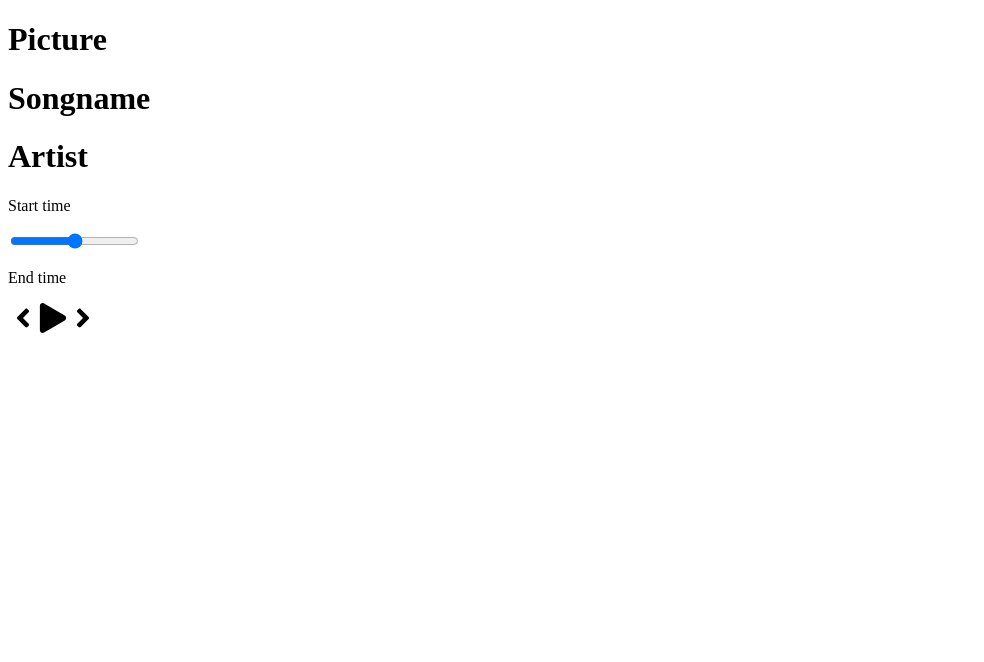
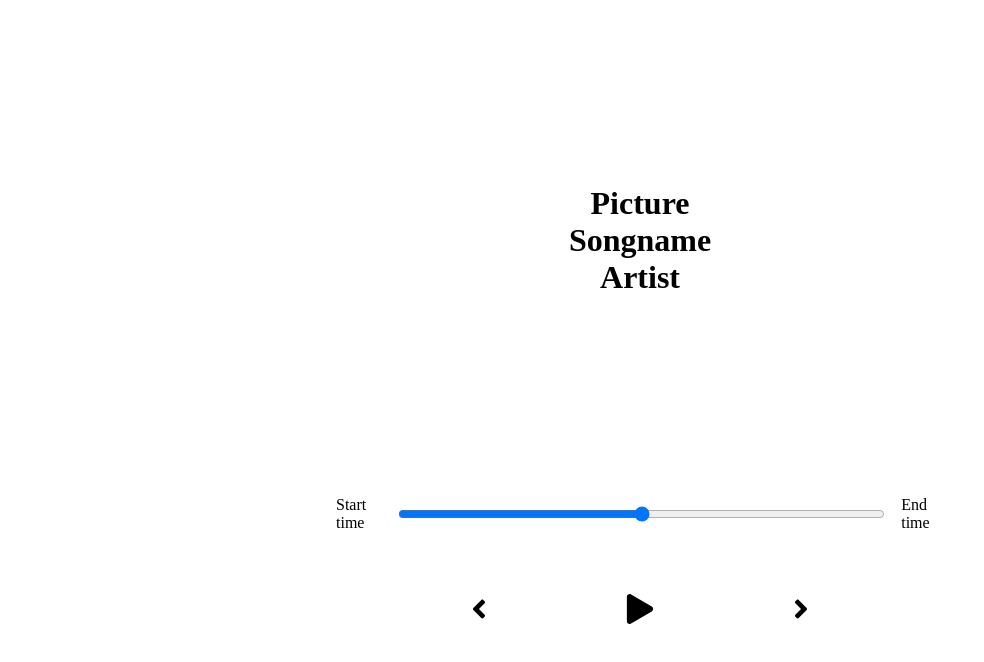
Before and after one commit to Abhinandan-Ghosh/react-player, a React (Create React App) app: page / in a window 1280 px wide. Shown: the top 662 px of the page, without its empty margins (0-984 px from the left). Built offline with nearby package versions, Linux system fonts and the light colour scheme.

Commit message:
Added initial styling

```diff
--- a/package.json
+++ b/package.json
@@ -6,7 +6,7 @@
     "@testing-library/jest-dom": "^5.11.5",
     "@testing-library/react": "^11.1.1",
     "@testing-library/user-event": "^12.2.0",
-    "node-sass": "^5.0.0",
+    "node-sass": "^4.14.1",
     "react": "^17.0.1",
     "react-dom": "^17.0.1",
     "react-icons": "^3.11.0",
--- a/src/App.js
+++ b/src/App.js
@@ -1,11 +1,13 @@
+//import Styles
+import "./styles/app.scss";
 //adding components
-import Songs from "./components/Songs";
+import Song from "./components/Song";
 import Player from "./components/Player";
 
 function App() {
   return (
     <div className="App">
-      <Songs />
+      <Song />
       <Player />
     </div>
   );
--- /dev/null
+++ b/src/styles/_player.scss
@@ -0,0 +1,31 @@
+.player {
+  min-height: 20vh;
+  display: flex;
+  flex-direction: column;
+  align-items: center;
+  justify-content: space-between;
+}
+
+.time-control {
+  width: 50%;
+  display: flex;
+
+  input {
+    width: 100%;
+    padding: 1rem 2rem;
+  }
+  p {
+    padding: 1rem;
+  }
+}
+
+.play-control {
+  display: flex;
+  justify-content: space-between;
+  align-items: center;
+  padding: 1rem;
+  width: 30%;
+  svg {
+    cursor: pointer;
+  }
+}
--- /dev/null
+++ b/src/styles/_song.scss
@@ -0,0 +1,8 @@
+.song-container {
+  min-height: 60vh;
+
+  display: flex;
+  flex-direction: column;
+  align-items: center;
+  justify-content: center;
+}
--- a/src/styles/app.scss
+++ b/src/styles/app.scss
@@ -3,3 +3,6 @@
   padding: 0;
   box-sizing: border-box;
 }
+
+@import "./player";
+@import "./song";
```
Also changed, not shown: src/components/Song.js (renamed from src/components/Songs.js), 1 other file (tests, documents, lock files or other folders).
